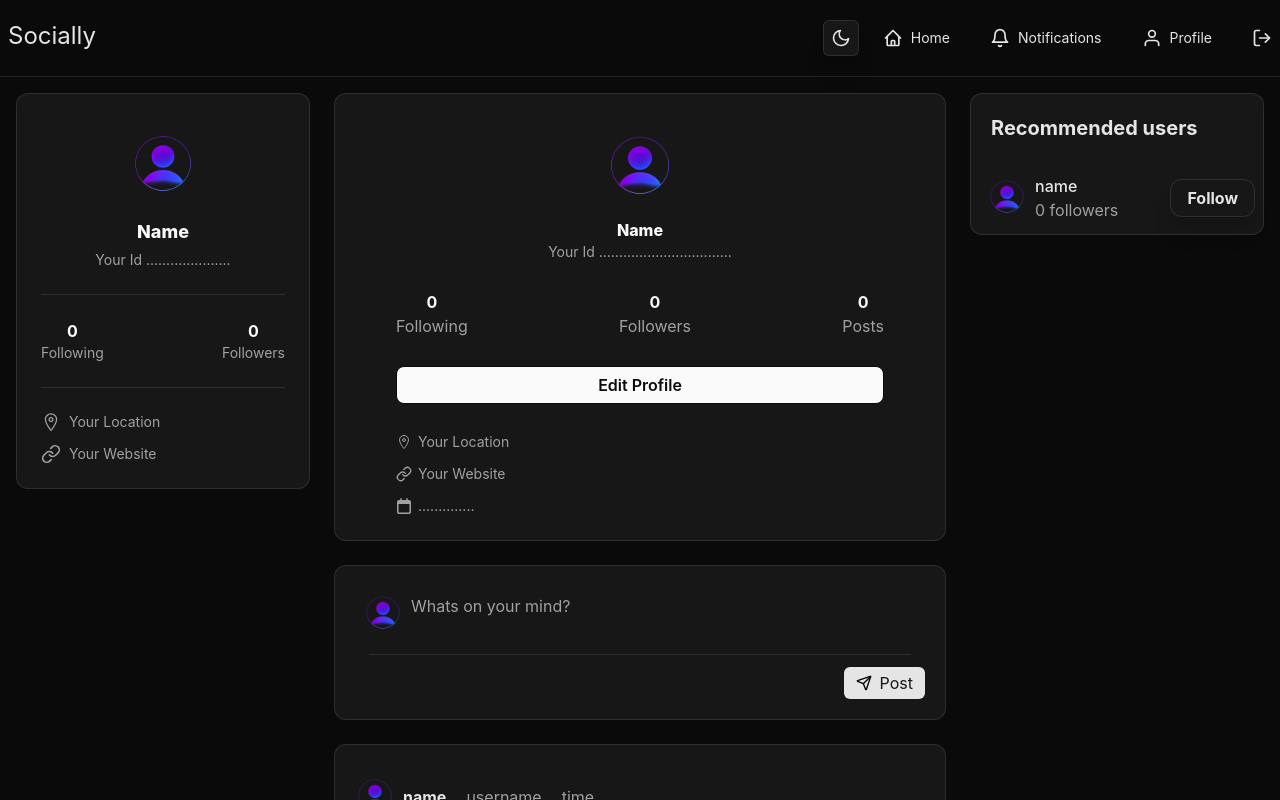
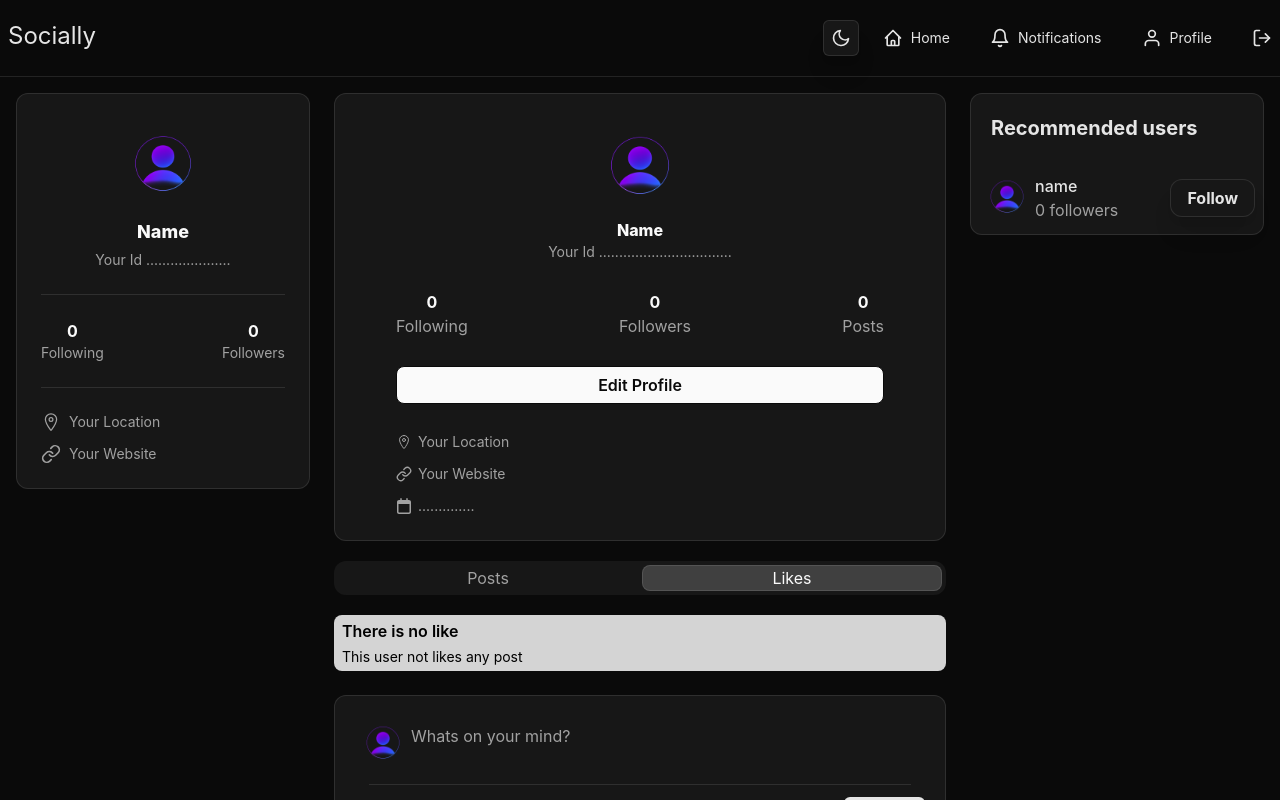
Before and after one commit to MohammadrezaKashani/Socially-V2, a React (Vite) app: page / in a window 1280 px wide. Shown: the top 800 px of the page. Built offline with nearby package versions, Linux system fonts and the light colour scheme.

Commit message:
Add : NoPost and Post and like component . Fix : background color

```diff
--- a/index.html
+++ b/index.html
@@ -6,7 +6,7 @@
     <meta name="viewport" content="width=device-width, initial-scale=1.0" />
     <title>socially-v2</title>
   </head>
-  <body>
+  <body class="bg-background">
     <div id="root"></div>
     <script type="module" src="/src/main.tsx"></script>
   </body>
--- a/src/App.tsx
+++ b/src/App.tsx
@@ -19,7 +19,7 @@ function App() {
       {/* <SignIn/>
       <SignUp/> */}
       <Header />
-      <div className='bg-background'>
+      <div className=''>
       <div className="grid grid-cols-1 md:grid-cols-12 gap-6 p-4">
         <div className="hidden md:block md:col-span-3"><ProfileCard/></div>
         <div className='md:col-span-6 space-y-6'>
--- /dev/null
+++ b/src/components/NoPost.tsx
@@ -0,0 +1,12 @@
+
+
+function NoPost() {
+  return (
+    <div className="flex flex-col justify-start bg-neutral-300 rounded-lg py-1 px-2 gap-1 w-full">
+      <p className="font-semibold">There is no like</p>
+      <p className="text-sm">This user not likes any post</p>
+    </div>
+  )
+}
+
+export default NoPost
--- a/src/components/Pages/Profile.tsx
+++ b/src/components/Pages/Profile.tsx
@@ -1,13 +1,16 @@
 import EditProfile from "../EditProfile"
+import NoPost from "../NoPost";
+import PostnLikes from "../PostnLikes";
 import ProfileCard from "../ProfileCard"
 
 
 function Profile() {
   return (
     <main className="bg-background">
-        <div className="flex justify-between">
-            {/* <ProfileCard / > */}
+        <div className="flex flex-col gap-5 justify-between">
             <EditProfile />
+            <PostnLikes />
+            <NoPost />
         </div>
     </main>
   );
--- /dev/null
+++ b/src/components/PostnLikes.tsx
@@ -0,0 +1,11 @@
+
+function PostnLikes() {
+  return (
+    <div className="flex items-center justify-center bg-card rounded-xl py-1 px-1 gap-1 w-full">
+      <button id="deactive" className="cursor-pointer hover:bg-neutral-800 w-1/2 text-neutral-400 rounded-lg">Posts</button>
+      <button id="active" className="cursor-pointer hover:bg-neutral-800 bg-neutral-700 w-1/2 border text-foreground border-border rounded-lg">Likes</button>
+    </div>
+  )
+}
+
+export default PostnLikes
```
